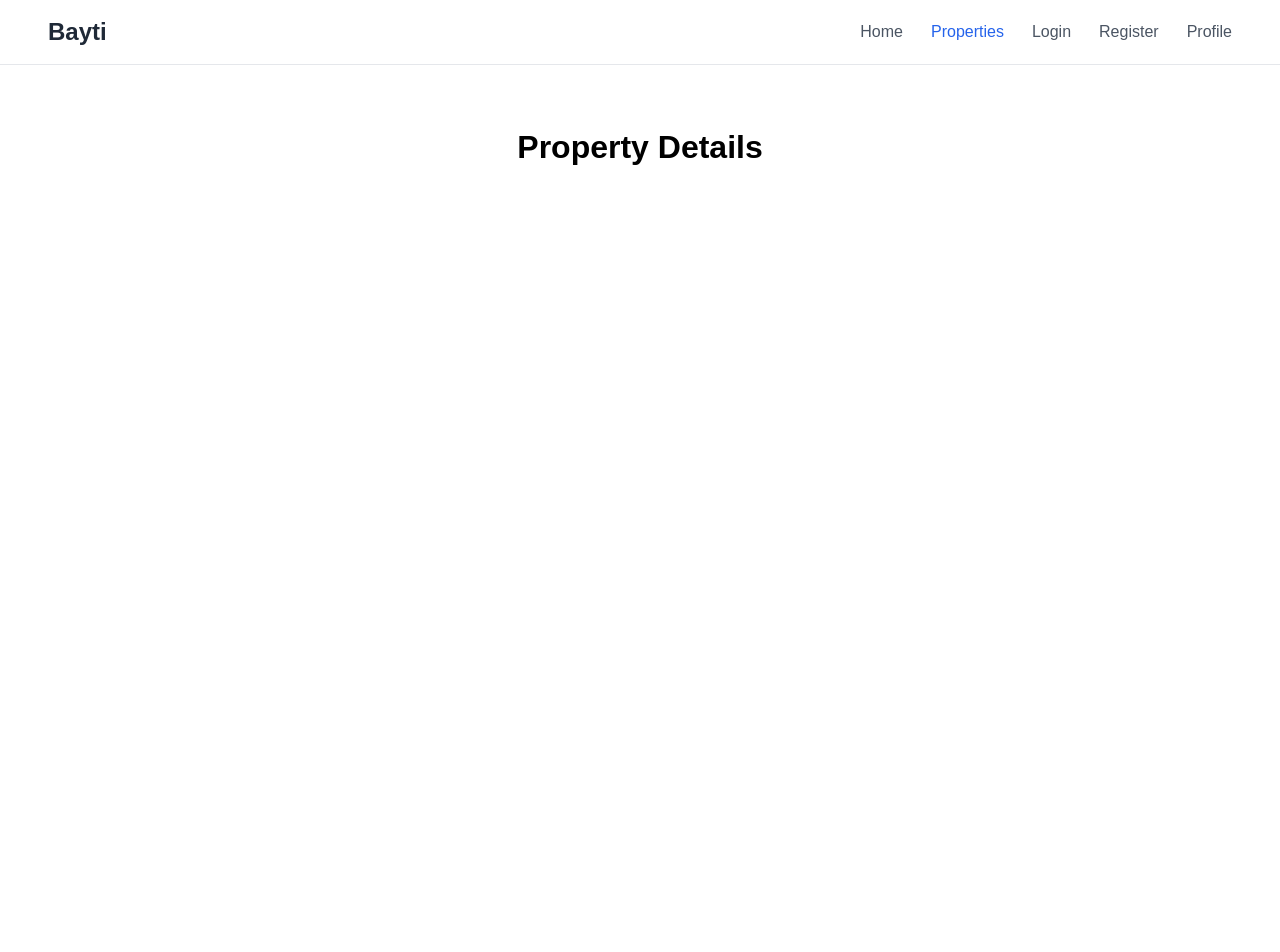
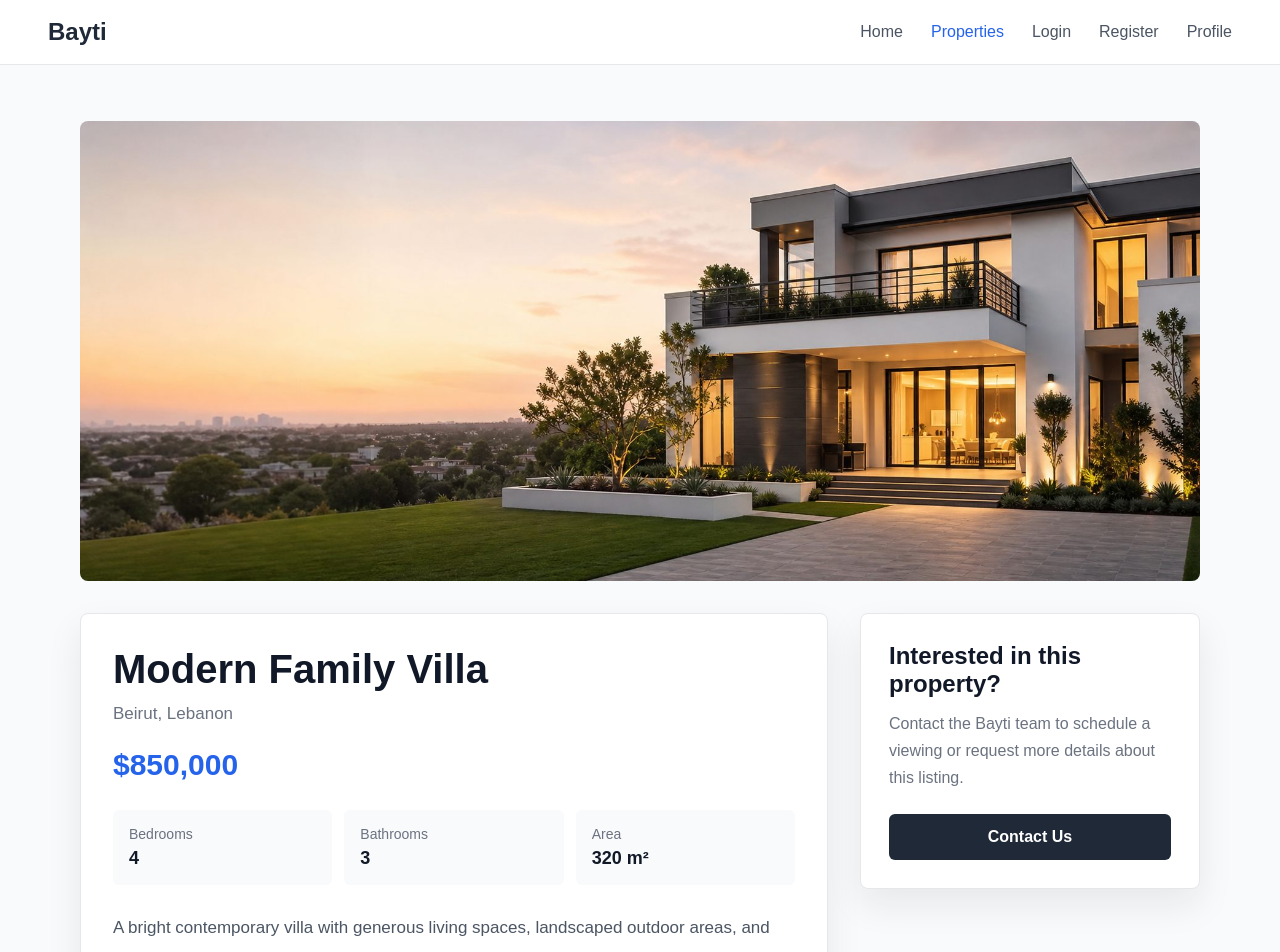
Before and after one commit to AmalMeslmany/Bayti, a React app in the folder frontend/: page /properties/1 in a window 1280 px wide. Shown: the top 952 px of the page. Before the commit the page ends 800 px from the top, so only its background shows below. Built offline with nearby package versions, Linux system fonts and the light colour scheme; the HTML template or start-up script is replaced by a standard one.

Commit message:
Add property details page with dynamic route data

```diff
--- /dev/null
+++ b/frontend/src/data/properties.js
@@ -0,0 +1,42 @@
+import propertyImage from "../assets/bayti-hero.jpg";
+
+const properties = [
+  {
+    id: 1,
+    image: propertyImage,
+    title: "Modern Family Villa",
+    location: "Beirut, Lebanon",
+    price: "$850,000",
+    bedrooms: 4,
+    bathrooms: 3,
+    area: 320,
+    description:
+      "A bright contemporary villa with generous living spaces, landscaped outdoor areas, and premium finishes for comfortable family living.",
+  },
+  {
+    id: 2,
+    image: propertyImage,
+    title: "Luxury City Apartment",
+    location: "Achrafieh, Beirut",
+    price: "$420,000",
+    bedrooms: 3,
+    bathrooms: 2,
+    area: 165,
+    description:
+      "A refined city apartment close to restaurants, shops, and daily essentials, offering modern interiors and practical open-plan living.",
+  },
+  {
+    id: 3,
+    image: propertyImage,
+    title: "Elegant Mountain Home",
+    location: "Broumana, Lebanon",
+    price: "$690,000",
+    bedrooms: 5,
+    bathrooms: 4,
+    area: 410,
+    description:
+      "A peaceful mountain residence with spacious rooms, fresh views, and a warm setting designed for privacy, hosting, and year-round comfort.",
+  },
+];
+
+export default properties;
--- a/frontend/src/pages/Properties.jsx
+++ b/frontend/src/pages/Properties.jsx
@@ -1,39 +1,6 @@
 import PropertyCard from "../components/PropertyCard";
-import propertyImage from "../assets/bayti-hero.jpg";
+import properties from "../data/properties";
 import "./Properties.css";
-
-const properties = [
-  {
-    id: 1,
-    image: propertyImage,
-    title: "Modern Family Villa",
-    location: "Beirut, Lebanon",
-    price: "$850,000",
-    bedrooms: 4,
-    bathrooms: 3,
-    area: 320,
-  },
-  {
-    id: 2,
-    image: propertyImage,
-    title: "Luxury City Apartment",
-    location: "Achrafieh, Beirut",
-    price: "$420,000",
-    bedrooms: 3,
-    bathrooms: 2,
-    area: 165,
-  },
-  {
-    id: 3,
-    image: propertyImage,
-    title: "Elegant Mountain Home",
-    location: "Broumana, Lebanon",
-    price: "$690,000",
-    bedrooms: 5,
-    bathrooms: 4,
-    area: 410,
-  },
-];
 
 function Properties() {
   return (
--- /dev/null
+++ b/frontend/src/pages/PropertyDetails.css
@@ -0,0 +1,171 @@
+.property-details-page {
+  padding: 56px 48px;
+  background-color: #f9fafb;
+}
+
+.property-details-container {
+  max-width: 1120px;
+  margin: 0 auto;
+}
+
+.property-details-image {
+  width: 100%;
+  height: 460px;
+  display: block;
+  object-fit: cover;
+  border-radius: 8px;
+}
+
+.property-details-content {
+  display: grid;
+  grid-template-columns: minmax(0, 1fr) 340px;
+  gap: 32px;
+  margin-top: 32px;
+}
+
+.property-details-main,
+.property-contact-card,
+.property-not-found {
+  background-color: #ffffff;
+  border: 1px solid #e5e7eb;
+  border-radius: 8px;
+  box-shadow: 0 16px 36px rgba(15, 23, 42, 0.08);
+}
+
+.property-details-main {
+  padding: 32px;
+}
+
+.property-details-main h1 {
+  margin: 0;
+  color: #111827;
+  font-size: 40px;
+  line-height: 1.15;
+}
+
+.property-details-location {
+  margin-top: 12px;
+  color: #6b7280;
+  font-size: 17px;
+}
+
+.property-details-price {
+  margin-top: 24px;
+  color: #2563eb;
+  font-size: 30px;
+  font-weight: 800;
+}
+
+.property-details-features {
+  display: grid;
+  grid-template-columns: repeat(3, minmax(0, 1fr));
+  gap: 12px;
+  margin: 28px 0;
+}
+
+.property-details-features div {
+  padding: 16px;
+  background-color: #f9fafb;
+  border-radius: 6px;
+}
+
+.property-details-features dt {
+  color: #6b7280;
+  font-size: 14px;
+}
+
+.property-details-features dd {
+  margin: 6px 0 0;
+  color: #111827;
+  font-size: 18px;
+  font-weight: 700;
+}
+
+.property-description {
+  color: #4b5563;
+  font-size: 17px;
+  line-height: 1.8;
+}
+
+.property-contact-card {
+  align-self: start;
+  padding: 28px;
+}
+
+.property-contact-card h2 {
+  margin: 0;
+  color: #111827;
+  font-size: 24px;
+}
+
+.property-contact-card p {
+  margin-top: 12px;
+  color: #6b7280;
+  line-height: 1.7;
+}
+
+.property-contact-button {
+  width: 100%;
+  min-height: 46px;
+  margin-top: 22px;
+  border: 0;
+  border-radius: 6px;
+  background-color: #1f2937;
+  color: #ffffff;
+  cursor: pointer;
+  font-size: 16px;
+  font-weight: 700;
+}
+
+.property-contact-button:hover {
+  background-color: #111827;
+}
+
+.property-contact-button:focus-visible {
+  outline: 3px solid #93c5fd;
+  outline-offset: 3px;
+}
+
+.property-not-found {
+  max-width: 720px;
+  margin: 0 auto;
+  padding: 40px;
+  text-align: center;
+}
+
+.property-not-found h1 {
+  color: #111827;
+}
+
+.property-not-found p {
+  margin-top: 12px;
+  color: #6b7280;
+}
+
+@media (max-width: 900px) {
+  .property-details-content {
+    grid-template-columns: 1fr;
+  }
+
+  .property-details-image {
+    height: 360px;
+  }
+}
+
+@media (max-width: 640px) {
+  .property-details-page {
+    padding: 40px 20px;
+  }
+
+  .property-details-main {
+    padding: 24px;
+  }
+
+  .property-details-main h1 {
+    font-size: 32px;
+  }
+
+  .property-details-features {
+    grid-template-columns: 1fr;
+  }
+}
--- a/frontend/src/pages/PropertyDetails.jsx
+++ b/frontend/src/pages/PropertyDetails.jsx
@@ -1,5 +1,70 @@
+import { useParams } from "react-router-dom";
+import properties from "../data/properties";
+import "./PropertyDetails.css";
+
 function PropertyDetails() {
-  return <h1 className="page-title">Property Details</h1>;
+  const { id } = useParams();
+  const property = properties.find((item) => item.id === Number(id));
+
+  if (!property) {
+    return (
+      <main className="property-details-page">
+        <section className="property-not-found">
+          <h1>Property Not Found</h1>
+          <p>
+            The property you are looking for does not exist or may no longer be
+            available.
+          </p>
+        </section>
+      </main>
+    );
+  }
+
+  return (
+    <main className="property-details-page">
+      <div className="property-details-container">
+        <img
+          className="property-details-image"
+          src={property.image}
+          alt={property.title}
+        />
+
+        <div className="property-details-content">
+          <section className="property-details-main">
+            <h1>{property.title}</h1>
+            <p className="property-details-location">{property.location}</p>
+            <p className="property-details-price">{property.price}</p>
+
+            <dl className="property-details-features">
+              <div>
+                <dt>Bedrooms</dt>
+                <dd>{property.bedrooms}</dd>
+              </div>
+              <div>
+                <dt>Bathrooms</dt>
+                <dd>{property.bathrooms}</dd>
+              </div>
+              <div>
+                <dt>Area</dt>
+                <dd>{property.area} m²</dd>
+              </div>
+            </dl>
+
+            <p className="property-description">{property.description}</p>
+          </section>
+
+          <aside className="property-contact-card">
+            <h2>Interested in this property?</h2>
+            <p>
+              Contact the Bayti team to schedule a viewing or request more
+              details about this listing.
+            </p>
+            <button className="property-contact-button">Contact Us</button>
+          </aside>
+        </div>
+      </div>
+    </main>
+  );
 }
 
 export default PropertyDetails;
```
